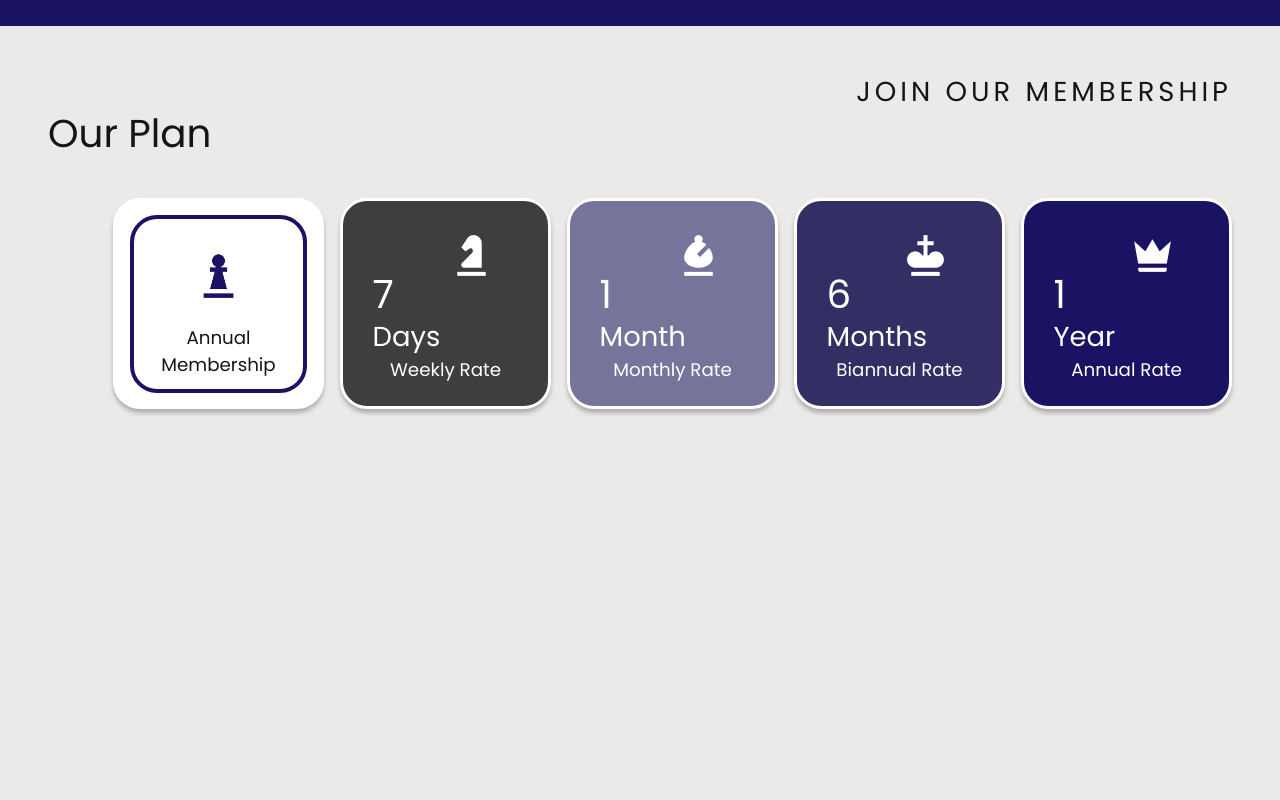
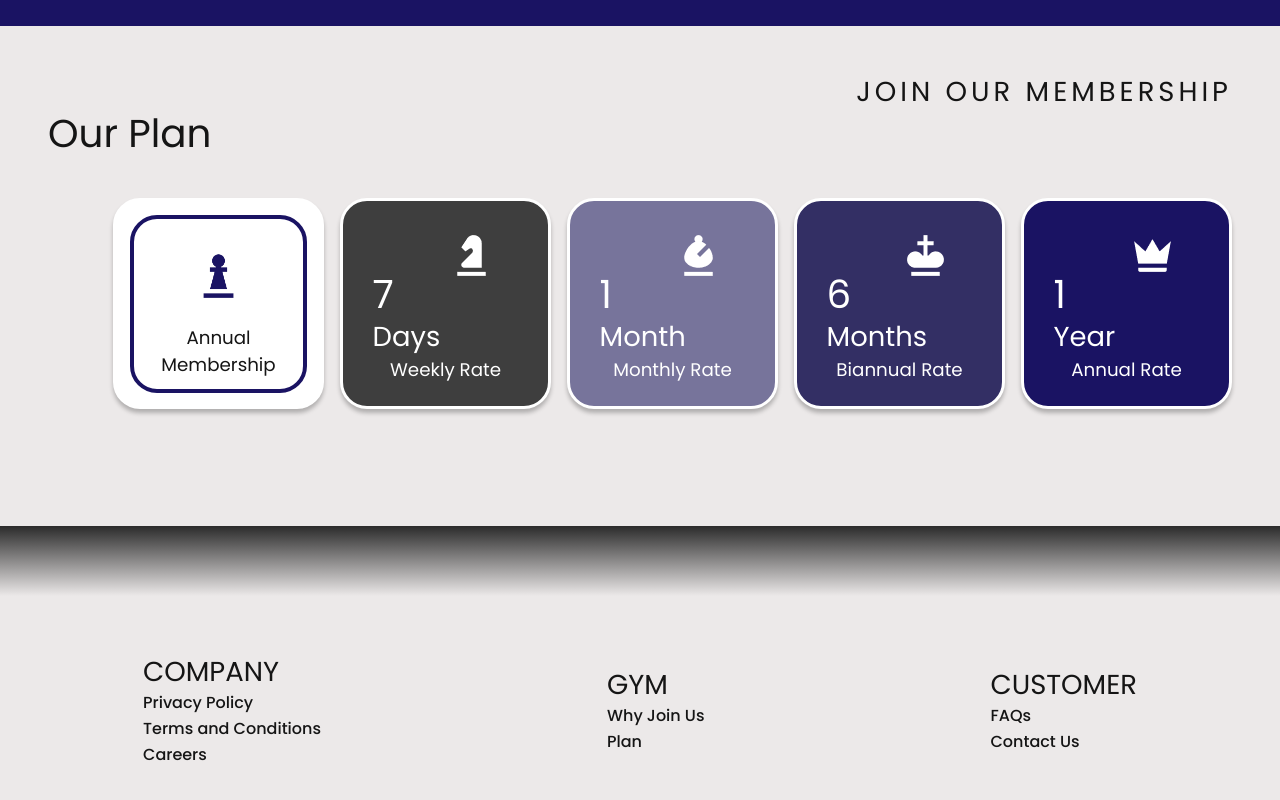
Before and after one commit to thanhhuyvochau/gym-management-frontend, a Next.js app: page /home in a window 1280 px wide. Shown: the part 1433-2233 px from the top of the page. Before the commit the page ends 1959 px from the top, so only its background shows below. Built offline with nearby package versions, Linux system fonts and the light colour scheme.

Commit message:
done homepage

```diff
--- a/app/(nav)/home/page.tsx
+++ b/app/(nav)/home/page.tsx
@@ -346,6 +346,67 @@ const Main = () => {
           </Stack>
         </Stack>
       </Box>
+      <Stack
+        style={{
+          background: "#ECE9E9",
+          color: "#151515",
+          height: "300px",
+        }}
+        component={"div"}
+        direction={"column"}
+      >
+        <Box
+          component={"div"}
+          style={{
+            height: "70px",
+            backgroundImage:
+              "linear-gradient(180deg, #2B2B2B 0%, rgba(43, 43, 43, 0.00) 100%)",
+          }}
+        ></Box>
+        <Stack
+          direction={"row"}
+          justifyContent={"space-around"}
+          alignItems={"center"}
+          flexGrow={"1"}
+        >
+          <Stack direction={"column"}>
+            <Typography className="mb-5" variant="h5">
+              COMPANY
+            </Typography>
+            <Typography fontSize={"1rem"} variant="h6">
+              Privacy Policy
+            </Typography>
+            <Typography fontSize={"1rem"} variant="h6">
+              Terms and Conditions
+            </Typography>
+            <Typography fontSize={"1rem"} variant="h6">
+              Careers
+            </Typography>
+          </Stack>
+          <Stack direction={"column"}>
+            <Typography className="mb-5" variant="h5">
+              GYM
+            </Typography>
+            <Typography fontSize={"1rem"} variant="h6">
+              Why Join Us
+            </Typography>
+            <Typography fontSize={"1rem"} variant="h6">
+              Plan
+            </Typography>
+          </Stack>
+          <Stack direction={"column"}>
+            <Typography className="mb-5" variant="h5">
+              CUSTOMER
+            </Typography>
+            <Typography fontSize={"1rem"} variant="h6">
+              FAQs
+            </Typography>
+            <Typography fontSize={"1rem"} variant="h6">
+              Contact Us
+            </Typography>
+          </Stack>
+        </Stack>
+      </Stack>
     </Stack>
   );
 };
```
